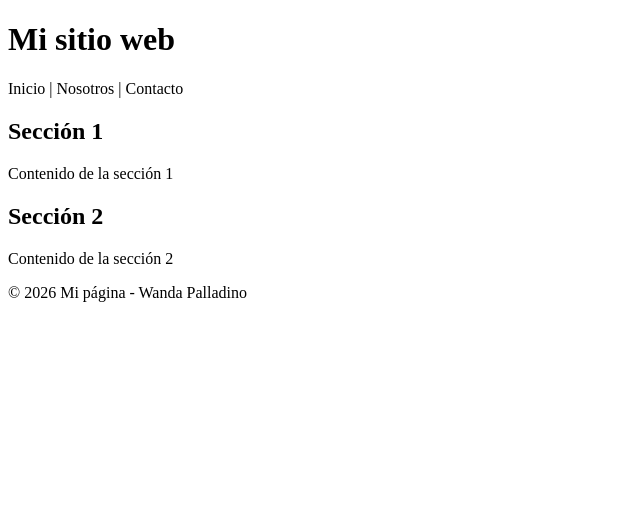
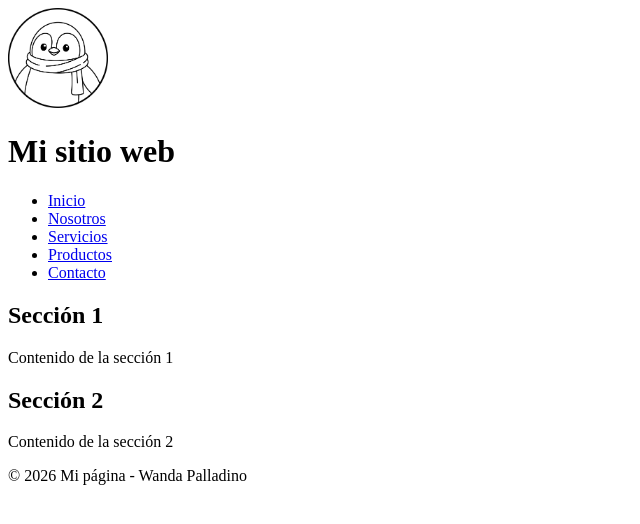
Before and after one commit to palladinowanda/Proyecto-E-Commerce, a plain HTML site: page index.html in a window 1280 px wide. Shown: the whole page, without its empty margins (0-640 px from the left). Drawn offline with Linux system fonts and the light colour scheme.

Commit message:
Ejercicio clase 2

```diff
--- a/index.html
+++ b/index.html
@@ -6,13 +6,20 @@
     <title>¡Mi primera página!</title>
 </head>
 <body>
-    <header>
-        <h1>Mi sitio web</h1>
-    </header>
+	<header>
+                <img src="../logo.png" alt="Logo del proyecto" width="100">
+		<h1>Mi sitio web</h1>
+	</header>
 
-    <nav>
-        <p>Inicio | Nosotros | Contacto</p>
-    </nav>
+<nav>
+		<ul>
+            <li><a href="../index.html">Inicio</a></li>
+            <li><a href="../pages/nosotros.html">Nosotros</a></li>
+            <li><a href="../pages/servicios.html">Servicios</a></li>
+            <li><a href="../pages/productos.html">Productos</a></li>
+            <li><a href="../pages/contacto.html">Contacto</a></li>
+        </ul>
+	</nav>
 
     <main>
         <section>
```
